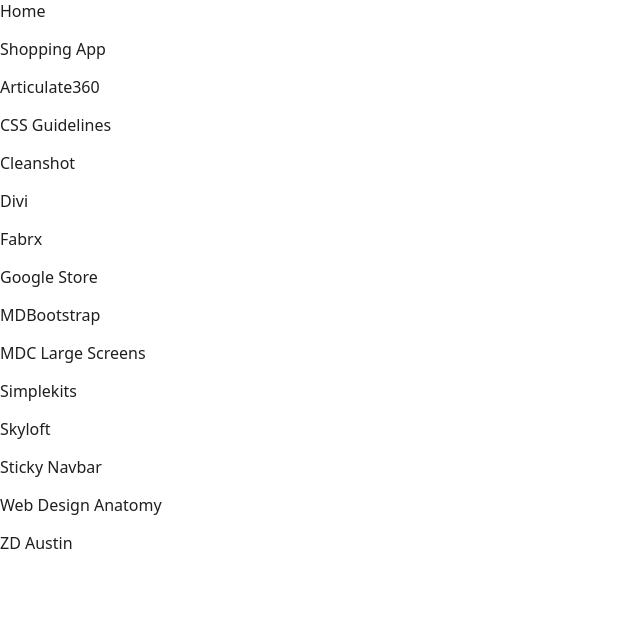
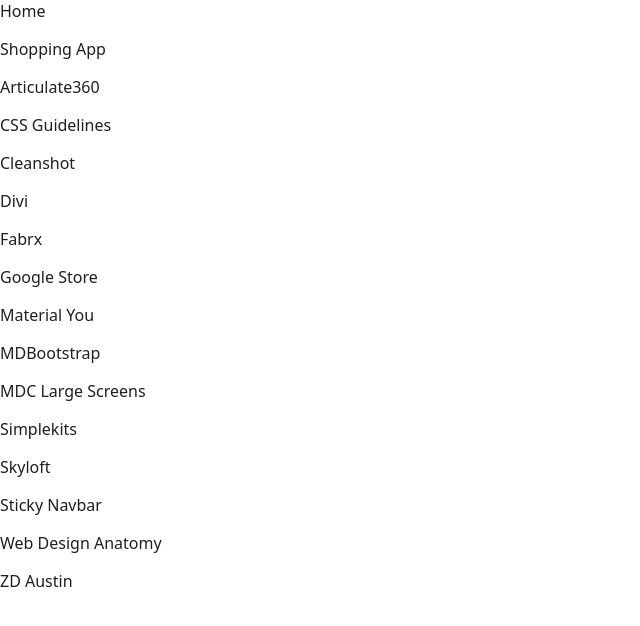
Before and after one commit to jeffclaybrook/Projects, a plain HTML site: page index.html in a window 1280 px wide. Shown: the whole page, without its empty margins (0-640 px from the left). Drawn offline with Linux system fonts and the light colour scheme.

Commit message:
Update index.html

```diff
--- a/index.html
+++ b/index.html
@@ -51,6 +51,7 @@
         <a href="Divi/index.html">Divi</a>
         <a href="Fabrx/index.html">Fabrx</a>
         <a href="Google%20Store/index.html">Google Store</a>
+        <a href="Material%20You/index.html">Material You</a>
         <a href="MDBootstrap/index.html">MDBootstrap</a>
         <a href="MDC%20Large%20Screens/index.html">MDC Large Screens</a>
         <a href="Simplekits/index.html">Simplekits</a>
```
